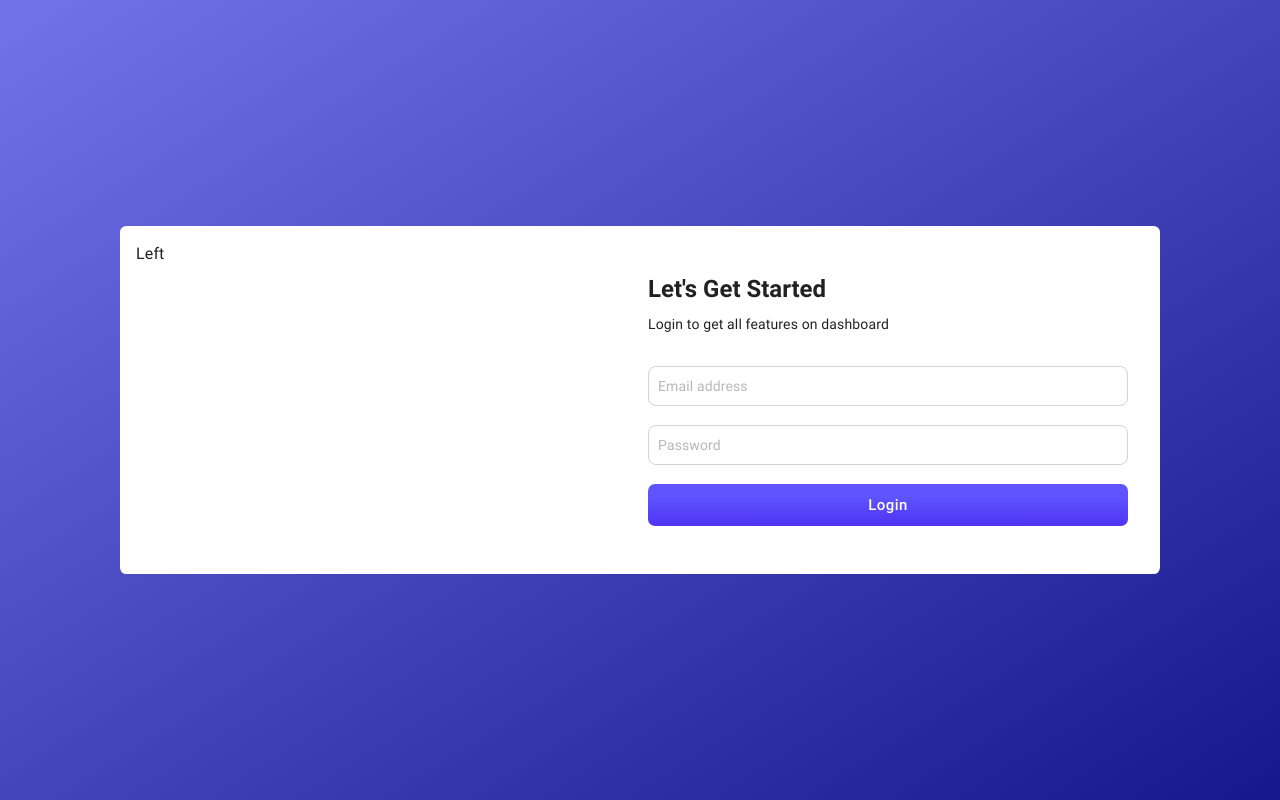
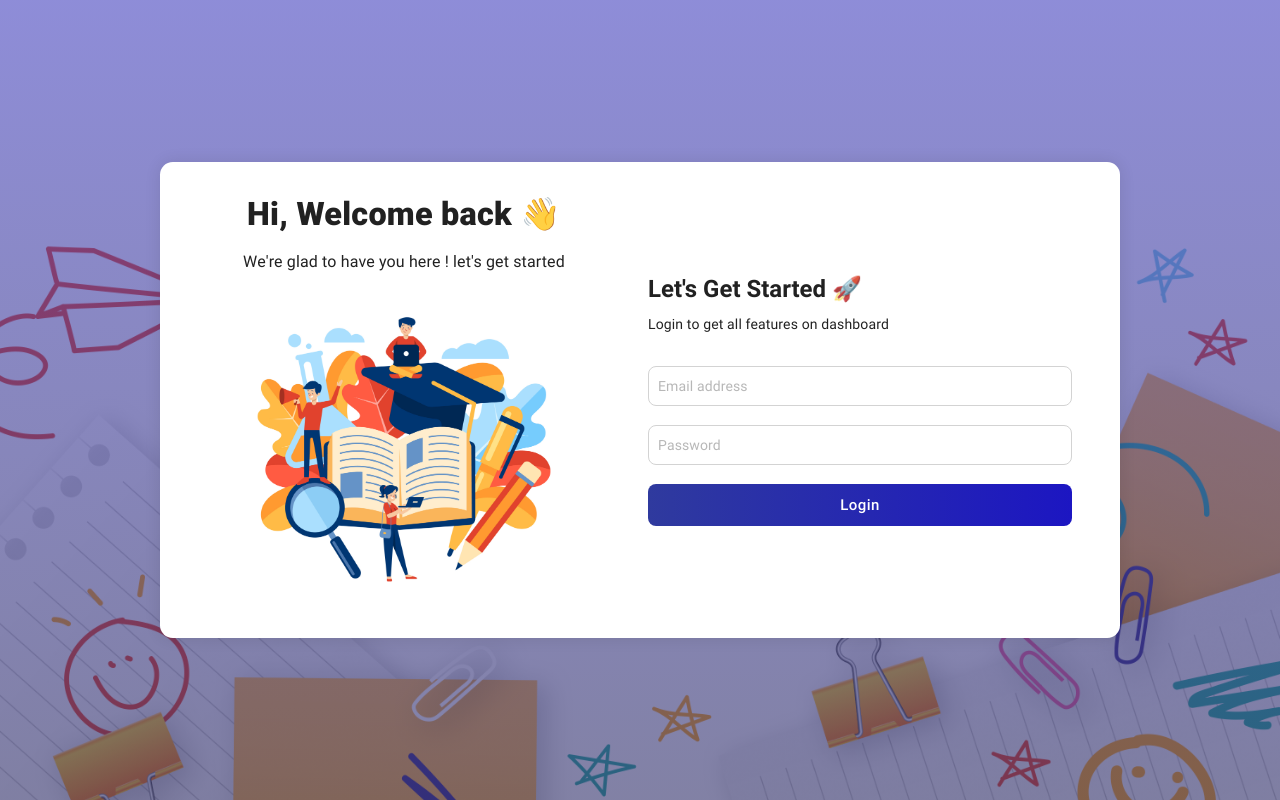
Before and after one commit to binay798/pixelsquare-school-management-system, a React (Vite) app: page /#/login in a window 1280 px wide. Built offline with nearby package versions, Linux system fonts and the light colour scheme; no server answers.

Commit message:
Login UI

```diff
--- a/src/App.tsx
+++ b/src/App.tsx
@@ -26,7 +26,7 @@ function App() {
   return (
     <AuthRouter
       auth={{
-        user: null,
+        user: user.data,
         loading,
       }}
       loading={user.sessionLoading}
--- a/src/pages/auth/login/login.pages.tsx
+++ b/src/pages/auth/login/login.pages.tsx
@@ -10,6 +10,7 @@ import { ButtonComp } from '@src/components/button/button.component'
 import { useState } from 'react'
 import { authSliceLogin } from '@src/store/redux/auth/auth.slice'
 import { useDispatch, useSelector } from '@src/store/hooks.store'
+import school from '@src/assets/images/school.png'
 
 export function Login() {
   const [email, setEmail] = useState('')
@@ -30,13 +31,28 @@ export function Login() {
     )
   }
 
+  // const getGreeting = () => {
+  //   const hour = new Date().getHours()
+  //   if (hour < 12) return 'Good Morning! 🌞'
+  //   if (hour < 18) return 'Good Afternoon! 🌤️'
+  //   return 'Good Evening! 🌙'
+  // }
+
   return (
     <LoginContainer>
       <LoginCardContainer>
-        <LoginLeftContainer>Left</LoginLeftContainer>
+        <LoginLeftContainer>
+          <Typography mb={2} variant="h4" fontWeight={800}>
+            Hi, Welcome back 👋
+          </Typography>
+          <Typography variant="body1" mb={1}>
+            We&apos;re glad to have you here ! let&apos;s get started
+          </Typography>
+          <img src={school} alt="school" />
+        </LoginLeftContainer>
         <LoginRightContainer>
-          <Typography mb={1} variant="h5" fontWeight={600}>
-            Let&apos;s Get Started
+          <Typography mb={1} variant="h5" fontWeight={700}>
+            Let&apos;s Get Started 🚀
           </Typography>
           <Typography mb={4}>Login to get all features on dashboard</Typography>
           <form onSubmit={submitHandler}>
@@ -52,11 +68,19 @@ export function Login() {
                 onChange={(e) => setPassword(e.target.value)}
                 placeholder="Password"
               />
-
               <ButtonComp
                 loading={authLoginStore.loading}
                 type="submit"
                 size="large"
+                sx={{
+                  background:
+                    'linear-gradient(to right,rgb(47, 58, 158),rgb(28, 22, 194))',
+                  color: 'white',
+                  borderRadius: '8px',
+                  '&:hover': {
+                    opacity: 0.9,
+                  },
+                }}
               >
                 Login
               </ButtonComp>
--- a/src/pages/auth/login/login.styles.tsx
+++ b/src/pages/auth/login/login.styles.tsx
@@ -3,25 +3,58 @@ import styled from '@emotion/styled'
 export const LoginContainer = styled.div`
   width: 100vw;
   height: 100vh;
-  background-image: linear-gradient(to bottom right, #7373e9, #16168d);
+  background:
+    linear-gradient(rgba(30, 27, 177, 0.5), rgba(5, 4, 75, 0.5)),
+    url('/src/assets/images/background-school.png') center/cover no-repeat;
+  background-size: cover;
   display: flex;
   align-items: center;
   justify-content: center;
 `
 export const LoginCardContainer = styled.div`
   background-color: white;
-  padding: 1rem;
-  border-radius: 0.4rem;
-  max-width: 65rem;
+  padding: 2rem;
+  border-radius: 0.8rem;
+  max-width: 60rem;
   width: 100%;
   display: flex;
   justify-content: space-between;
   gap: 1rem;
+  box-shadow: 0 0 1rem rgba(0, 0, 0, 0.1);
+
+  @media (max-width: 768px) {
+    flex-direction: column;
+    padding: 2rem;
+    text-align: center;
+  }
 `
 export const LoginLeftContainer = styled.div`
   flex: 1;
+  display: flex;
+  flex-direction: column;
+  justify-content: center;
+  align-items: center;
+
+  img {
+    width: 22rem;
+    height: auto;
+    border-radius: 8px;
+  }
+
+  @media (max-width: 768px) {
+    img {
+      width: 18rem;
+    }
+  }
 `
 export const LoginRightContainer = styled.div`
   flex: 1;
   padding: 2rem 1rem;
+  display: flex;
+  flex-direction: column;
+  justify-content: center;
+
+  @media (max-width: 768px) {
+    padding: 1rem;
+  }
 `
```
Also changed, not shown: src/assets/images/background-school.png (added), src/assets/images/school.png (added).
